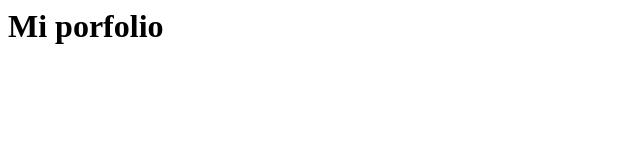
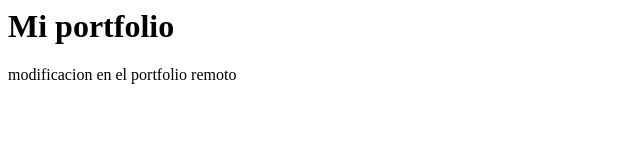
Before and after one commit to danielborgh/PorfolioFrontend, a plain HTML site: page index.html in a window 1280 px wide. Shown: the whole page, without its empty margins (0-640 px from the left). Drawn offline with Linux system fonts and the light colour scheme.

Commit message:
Update index.html

```diff
--- a/index.html
+++ b/index.html
@@ -1,3 +1,2 @@
-<h1>Mi porfolio
-
-</h1>
+<h1>Mi portfolio</h1>
+<p> modificacion en el portfolio remoto</p>
```
